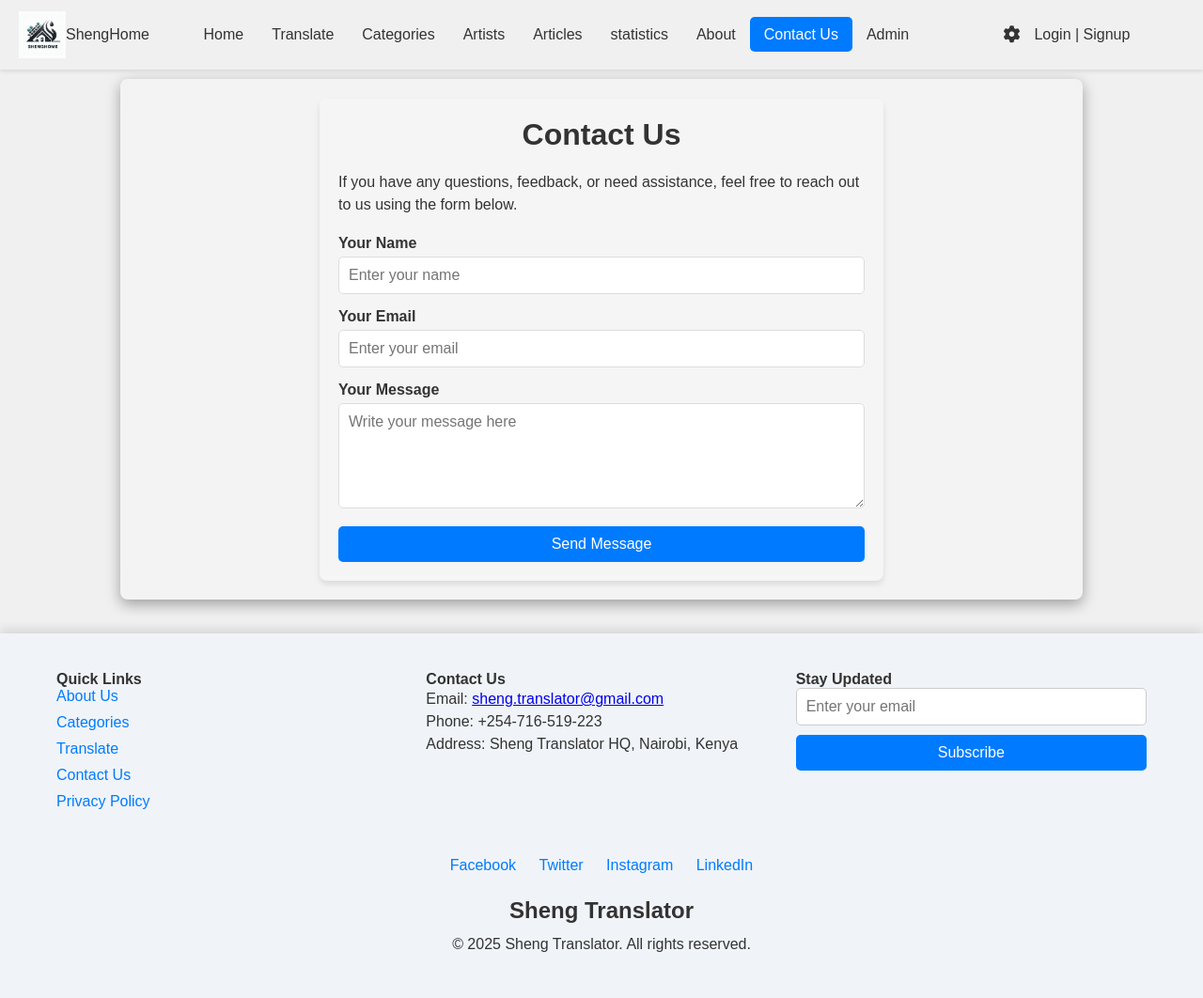
After one commit to wakandee/shengHome, a Flask app: page /contact_us in a window 1280 px wide. The commit adds this page. Shown: the whole page at 94% size. Run offline with Flask 3, Linux system fonts and the light colour scheme.

Commit message:
added contact us page

```diff
--- a/app.py
+++ b/app.py
@@ -424,6 +424,32 @@ def translate():
 
     # Render the full page for non-AJAX requests
     return render_template('translate.html', translations=translations, words=words_list)
+
+
+
+@app.route('/contact_us', methods=['GET', 'POST'])
+def contact_us():
+    language = request.cookies.get('language') or 'en'
+    translations = load_language(language)
+
+    if request.method == 'POST':
+        name = request.form.get('name')
+        email = request.form.get('email')
+        message = request.form.get('message')
+
+        # Example of logging the data
+        print(f"New contact message from {name} ({email}): {message}")
+
+        # Add your logic here: Save to database, send an email, etc.
+        # For example:
+        # save_to_database(name, email, message)
+        # or send_email(name, email, message)
+
+        flash('Your message has been sent successfully!', 'success')
+        return redirect(url_for('contact_us'))
+
+    return render_template('contact_us.html', translations=translations)
+
 
 
 
--- a/locales/en.json
+++ b/locales/en.json
@@ -17,6 +17,7 @@
     "admin": "Admin",
     "artists":"Artists",
     "articles":"Articles",
+    "contact_us":"Contact Us",
 
     "add_category":"Add Category",
     "category_name":"Category Name",
--- a/templates/base.html
+++ b/templates/base.html
@@ -34,7 +34,11 @@
 
                 <li class="{% if request.endpoint == 'about' %}active{% endif %}"><a href="{{ url_for('about') }}" class="nav-item">{{ translations['about'] }}</a></li>
 
+                <li class="{% if request.endpoint == 'contact_us' %}active{% endif %}"><a href="{{ url_for('contact_us') }}" class="nav-item">{{ translations['contact_us'] }}</a></li>
+
                 <li class="{% if request.endpoint == 'admin' %}active{% endif %}"><a href="{{ url_for('admin') }}" class="nav-item">{{ translations['admin'] }}</a></li>
+
+
 
             </ul>
             <ul class="right">
@@ -193,5 +197,6 @@
         });
     </script>
 
+
 </body>
 </html>
--- /dev/null
+++ b/templates/contact_us.html
@@ -0,0 +1,84 @@
+{% extends 'base.html' %}
+
+{% block content %}
+<div class="main_container">
+    <div class="contact_container">
+    <h1>Contact Us</h1>
+    <p>If you have any questions, feedback, or need assistance, feel free to reach out to us using the form below.</p>
+
+    <form method="POST" action="/contact_us">
+        <div class="form-group">
+            <label for="name">Your Name</label>
+            <input type="text" id="name" name="name" class="form-control" placeholder="Enter your name" required>
+        </div>
+
+        <div class="form-group">
+            <label for="email">Your Email</label>
+            <input type="email" id="email" name="email" class="form-control" placeholder="Enter your email" required>
+        </div>
+
+        <div class="form-group">
+            <label for="message">Your Message</label>
+            <textarea id="message" name="message" class="form-control" placeholder="Write your message here" rows="5" required></textarea>
+        </div>
+
+        <button type="submit" class="btn btn-primary">Send Message</button>
+    </form>
+</div>
+</div>
+<style type="text/css">
+    .contact_container {
+    max-width: 600px;
+    margin: 0 auto;
+    padding: 20px;
+    background: inherit;
+    border-radius: 8px;
+    box-shadow: 0px 4px 6px rgba(0, 0, 0, 0.1);
+}
+
+.contact_container p{
+    align-items: center;
+    margin-bottom: 20px;
+}
+
+.contact_container h1 {
+    text-align: center;
+    margin-bottom: 20px;
+}
+
+.contact_container .form-group {
+    margin-bottom: 15px;
+}
+
+.contact_container label {
+    display: block;
+    font-weight: bold;
+    margin-bottom: 5px;
+}
+
+.contact_container input, textarea {
+    width: 100%;
+    padding: 10px;
+    border: 1px solid #ddd;
+    border-radius: 5px;
+    font-size: 16px;
+}
+
+.contact_container button {
+    display: block;
+    width: 100%;
+    padding: 10px;
+    background-color: #007bff;
+    color: #fff;
+    border: none;
+    border-radius: 5px;
+    font-size: 16px;
+    cursor: pointer;
+}
+
+.contact_container button:hover {
+    background-color: #0056b3;
+}
+
+</style>
+{% endblock %}
```
